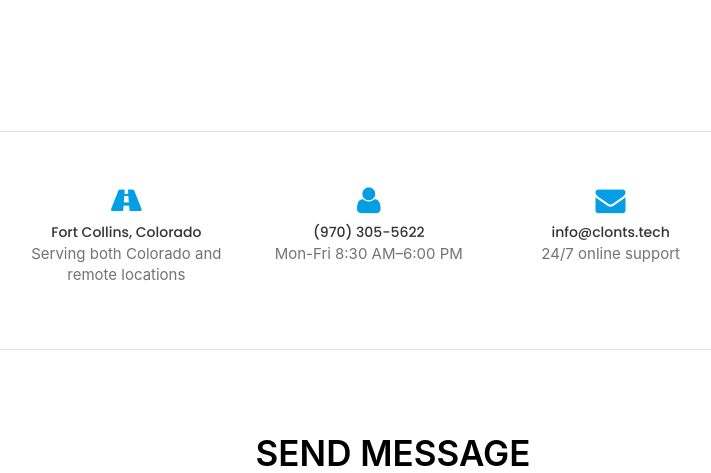
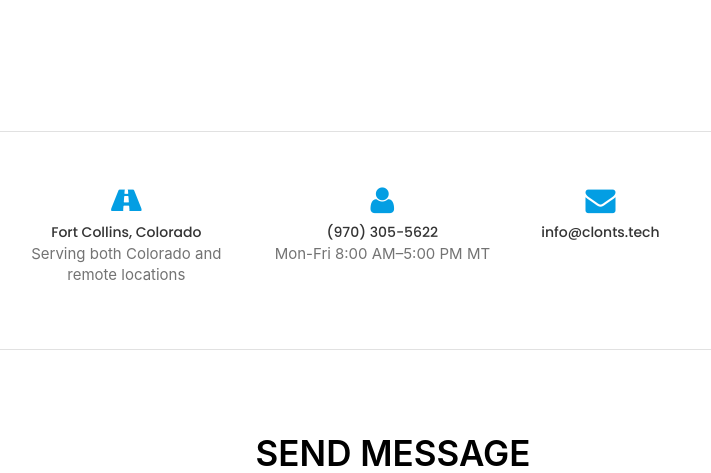
Before and after one commit to kokopelli314/bizsite, a Flask app: page /contact in a window 1280 px wide. Shown: the part 381-854 px from the top of the page, without its empty margins (247-958 px from the left). Run offline with Flask 2, Linux system fonts and the light colour scheme; parts of the project's set-up code (start-up, migrations or seed data) failed here and were passed over; some libraries are stand-ins or nearby versions.

Commit message:
update contact info

```diff
--- a/src/templates/contact.html
+++ b/src/templates/contact.html
@@ -47,7 +47,7 @@
                   <div class="icon_bottom"> <i class="fa fa-user" aria-hidden="true"></i> </div>
                   <div class="info_cont">
                     <a href="tel:+9703055622"><h4>(970) 305-5622</h4></a>
-                    <p>Mon-Fri 8:30 AM–6:00 PM</p>
+                    <p>Mon-Fri 8:00 AM–5:00 PM MT</p>
                   </div>
                 </div>
               </div>
@@ -56,7 +56,6 @@
                   <div class="icon_bottom"> <i class="fa fa-envelope" aria-hidden="true"></i> </div>
                   <div class="info_cont">
                     <a href="mailto:info@clonts.tech"><h4>info@clonts.tech</h4></a>
-                    <p>24/7 online support</p>
                   </div>
                 </div>
               </div>
```
